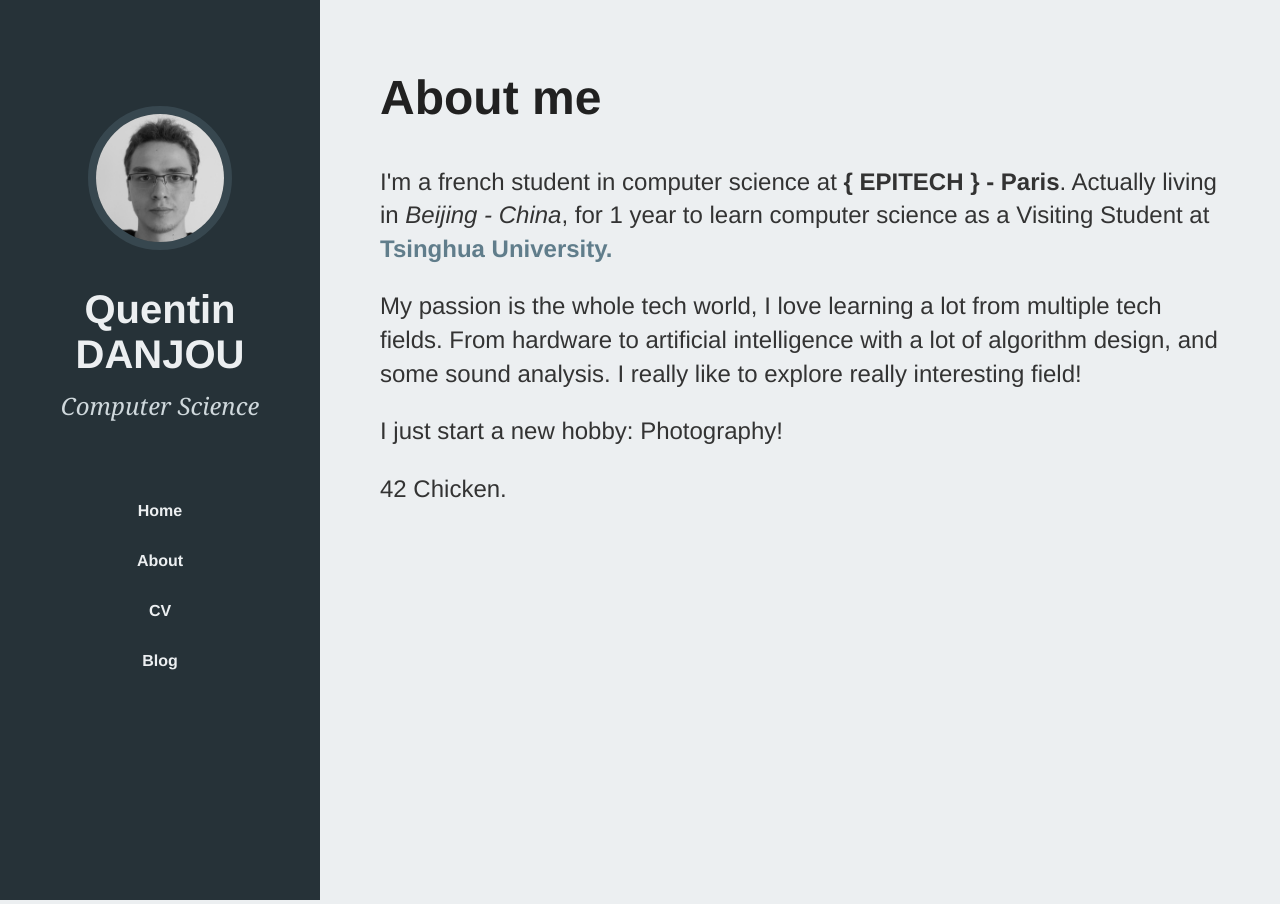
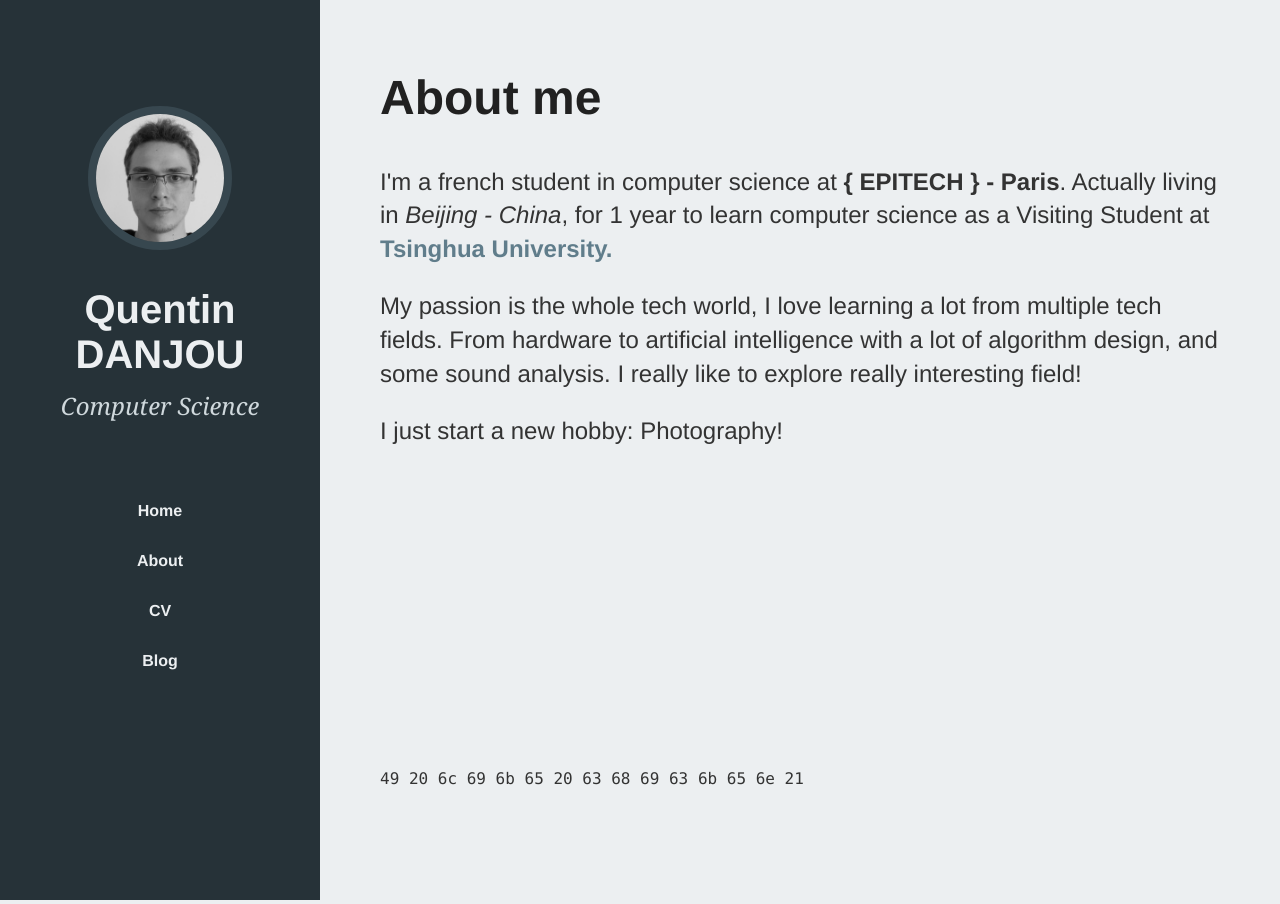
Before and after one commit to danjou-a/danjou-a.github.io, a Jekyll site: the page built from about/index.html, in a window 1280 px wide. Built offline with Jekyll 4.4.1, drawn with Linux system fonts in a browser that asks for light colours.

Commit message:
Second secret

```diff
--- a/about/index.html
+++ b/about/index.html
@@ -6,4 +6,4 @@ title: About me
 <p>I'm a french student in computer science at <em>{ EPITECH } - Paris</em>. Actually living in <i>Beijing - China</i>, for 1 year to learn computer science as a Visiting Student at <a href="https://www.usnews.com/education/best-global-universities/computer-science"><em>Tsinghua University.</em></a></p>
 <p>My passion is the whole tech world, I love learning a lot from multiple tech fields. From hardware to artificial intelligence with a lot of algorithm design, and some sound analysis. I really like to explore really interesting field!</p>
 <p>I just start a new hobby: Photography!</p>
-<p>42 Chicken.</p>
+<p class="secret">49 20 6c 69 6b 65 20 63 68 69 63 6b 65 6e 21</p>
--- a/css/main.css
+++ b/css/main.css
@@ -106,7 +106,7 @@ em {
      font-family: "Cambria", "Cochin", "Georgia", "Times", "Times New Roman", "serif"
  }
 
- .toFindMe {
+ .secret {
      margin-top: 20em;
      font-size: 1em;
      font-family: "Lucida Console", "Monaco", "monospace"
--- a/index.html
+++ b/index.html
@@ -7,5 +7,5 @@ title: Quentin Danjou
   <h2>Hi there, I'm Quentin Danjou !</h2>
   <p>I'm actually a student in <em>Computer Science</em> at <em>Tsinghua University</em>. I worked previously in <em>R&D at Vente Privee</em>. You can contact me by my <a href="https://www.linkedin.com/in/danjou" target="_blank">LinkedIn page</a> for the moment.</p>
   <p>This website was created with <em>Jekyll</em> a very powerfull tool for static website! I'm currently building this one, the CV webpage is linked with my LinkedIn page where you can find my last CV and some more informations about me!</p>
-  <p class="toFindMe">01110001 01110101 01100101 01101110 01110100 01101001 01101110 00101110 01100100 01100001 01101110 01101010 01101111 01110101 01000000 01101100 01101001 01110110 01100101 00101110 01100110 01110010</p>
+  <p class="secret">01110001 01110101 01100101 01101110 01110100 01101001 01101110 00101110 01100100 01100001 01101110 01101010 01101111 01110101 01000000 01101100 01101001 01110110 01100101 00101110 01100110 01110010</p>
 </div><!-- /.blurb -->
```
